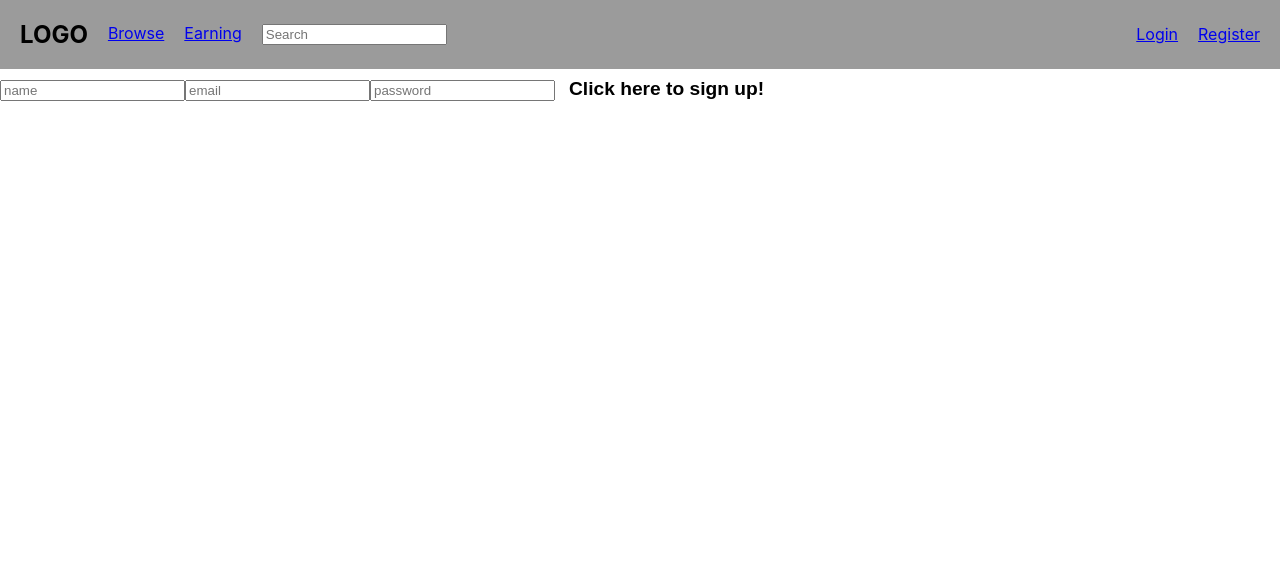
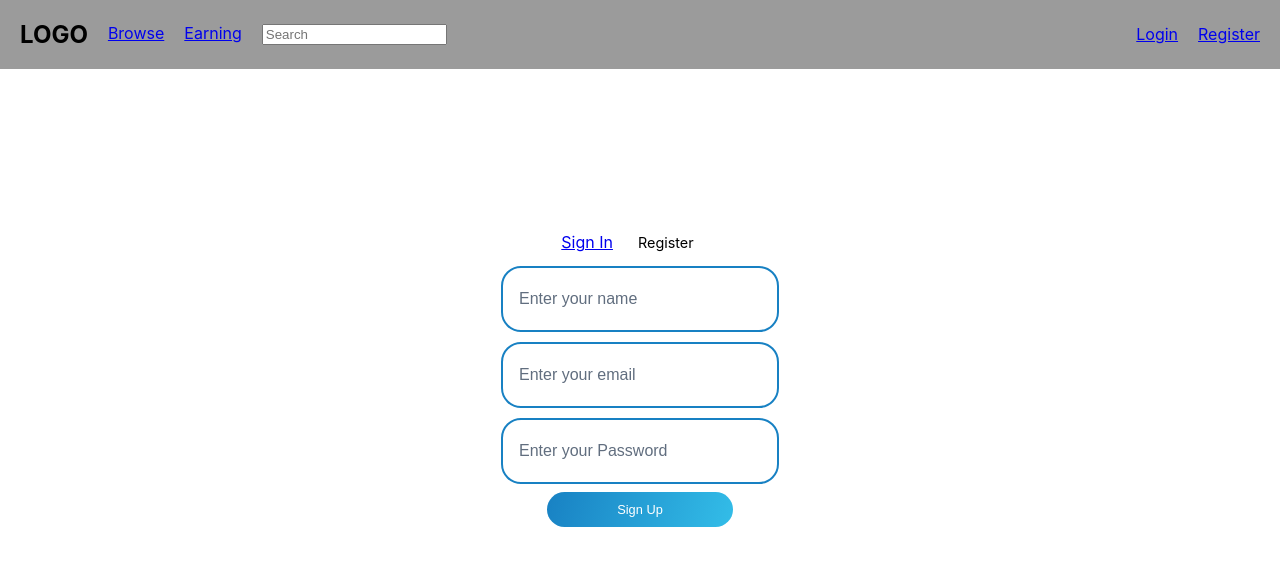
Before and after one commit to smokiebacon/attshapehackathon, a React (Create React App) app: page /register in a window 1280 px wide. Shown: the top 566 px of the page. Built offline with nearby package versions, Linux system fonts and the light colour scheme.

Commit message:
kevin deletes landing folder and js and adds register styling

```diff
--- /dev/null
+++ b/src/Components/Auth/Register/Register.css
@@ -0,0 +1,143 @@
+.sign-up {
+    display: block;
+    margin-bottom: 3rem;
+  }
+
+  .log-in {
+    margin: auto;
+    width: 50%;
+    padding: 10px;
+    margin-top: 4%
+  }
+
+  .App__Aside {
+    width: 50%;
+    background-color: #66DAC7;
+  }
+
+  .App__Form {
+    width: 50%;
+    background-color: #2E4158;
+    padding: 25px 40px;
+    overflow: auto;
+  }
+
+  /* .PageSwitcher {
+    margin-bottom: 3%;
+  } */
+
+  .pageSwitcher__item {
+    /* background-color: #4C5D72; */
+    color: #9DA6B1;
+    padding: 5px 25px;
+    cursor: pointer;
+    font-size: .9em;
+    border: none;
+    outline: none;
+    display: inline-block;
+    text-decoration: none;
+  }
+
+  .pageSwitcher__item--active {
+    /* background-color: #5ED0C0; */
+    color: black;
+  }
+
+  .pageSwitcher__item:first-child {
+    border-top-left-radius: 25px;
+    border-bottom-left-radius: 25px;
+  }
+  .pageSwitcher__item:last-child {
+    border-top-right-radius: 25px;
+    border-bottom-right-radius: 25px;
+  }
+
+  .formCenter {
+    margin-bottom: 100px;
+    text-align: center;
+    margin-top: 10rem;
+  }
+
+  .formTitle {
+    color: #707C8B;
+    font-weight: 300;
+    margin-bottom: 50px;
+  }
+
+  .formTitle__Link {
+    color: #707C8B;
+    text-decoration: none;
+    display: inline-block;
+    font-size: 1.7em;
+    margin: 0 10px;
+    padding-bottom: 5px;
+  }
+
+  .formTitle__link:first-child {
+    margin-left: 0;
+  }
+
+  .formTitle__link--Active {
+    color: white;
+    border-bottom: 1px solid #199087;
+  }
+
+  .formField {
+    /* padding-right: 2rem; */
+  }
+
+  .formField__label {
+    display: block;
+    text-transform: uppercase;
+    font-size: .9em;
+    color: white;
+  }
+  .formField__input {
+    width: 15%;
+    background-color: transparent;
+    /* border: none; */
+    color: black;
+    outline: none;
+    /* border-bottom: 1px solid #445366; */
+    font-size: 1em;
+    font-weight: 300;
+    margin-top: 10px;
+    width: 20%;
+    height: 60px;
+    border-radius: 20px;
+    padding-left: 1rem;
+    border: solid 2px #1881c3;
+  }
+
+  .formField__input::placeholder {
+    color: #616E7F;
+  }
+
+  .formField__button {
+    background-color: #52C4B9;
+    color: white;
+    border: none;
+    outline: none;
+    /* border-radius: 25px; */
+    padding: 10px 70px;
+    font-size: .8em;
+    font-weight: 500;
+
+    /* width: 299px;
+    height: 101px; */
+    border-radius: 50px;
+    background-image: linear-gradient(108deg, #1881c3, #33bde8);
+  }
+
+  .formField__link {
+    color: #66707D;
+    text-decoration: none;
+    display: inline-block;
+    border-bottom: 1.5px solid #225E62;
+    padding-bottom: 5px;
+  }
+
+
+  .FormCenter div:last-child {
+    margin-top: 1rem;
+  }
--- a/src/Components/Auth/Register/Register.js
+++ b/src/Components/Auth/Register/Register.js
@@ -1,5 +1,6 @@
 import React, { Component } from "react";
-import { withRouter } from "react-router-dom";
+import { withRouter, NavLink } from "react-router-dom";
+import "./Register.css"
 
 class Register extends Component {
   state = {
@@ -48,33 +49,52 @@ class Register extends Component {
 
   render() {
     return (
-      <div>
-        <form onSubmit={this.doHandleSubmit}>
+           <div className='formCenter'>
+                {/* <img id="relocater-logo" src="./logo.png" alt="Relocater Logo" title="Relocater Logo"></img> */}
+                <div className='pageSwitcher'>
+                <NavLink exact to="/login" activeClassName="pageSwitcher__item--active" className="ageSwitcher__item">Sign In</NavLink>
+                <NavLink exact to="/register" activeClassName="ageSwitcher__item--active" className="pageSwitcher__item pageSwitcher__item--active">Register</NavLink>
+                </div>
+                <form onSubmit={this.doHandleSubmit} className='formFields'>
+                    <div className='formField'>
+                        <label className='formField__label'></label>
                         <input
-            placeholder="name"
-            type="text"
-            name="name"
+                        type='text'
+                        placeholder='Enter your name'
+                        name='name'
                         value={this.state.name}
                         onChange={this.doHandleInput}
-            required
+                        className="formField__input"
                         />
+                    </div>
+
+                    <div className='formField'>
+                        <label className='formField__label'></label>
                         <input
-            placeholder="email"
-            type="text"
-            name="email"
+                        type='email'
+                        placeholder='Enter your email'
+                        name='email'
                         value={this.state.email}
                         onChange={this.doHandleInput}
-            required
+                        className="formField__input"
                         />
+                    </div>
+
+                    <div className='formField'>
+                        <label className='formField__label'></label>
                         <input
-            placeholder="password"
-            type="text"
-            name="password"
+                        type='password'
+                        placeholder='Enter your Password'
+                        name='password'
                         value={this.state.password}
                         onChange={this.doHandleInput}
-            required
+                        className="formField__input"
                         />
-          <button>Click here to sign up!</button>
+                    </div>
+
+                    <div className='formField'>
+                        <button className="formField__button">Sign Up</button>
+                    </div>
                 </form>
             </div>
     );
--- a/src/Components/Dashboard/Dashboard.js
+++ b/src/Components/Dashboard/Dashboard.js
@@ -3,16 +3,12 @@ import { Link } from 'react-router-dom'
 import './Dashboard.css'
 
 class Dashboard extends Component {
-    state = {
-        search: ''
-    }
 
-    doHandleInput = (e) => {
+    changeHandler = (e) => {
         this.setState({
-            [e.target.name]:  e.target.value
-        })
-    }
-
+          [e.target.name] : e.target.value
+        });
+      }
     render() {
         return (
             <div className="dashboard__maincontainer">
@@ -27,17 +23,42 @@ class Dashboard extends Component {
                     <div className="dashboard__userprofile">
                         <input className="dashboard__userprofile--searchbar" name="search" placeholder="Search"></input>
                         <div className="dashboard__userprofile--pictures">
-                            <Link to='/stats'>
-
-                            <img className="dashboard__userprofile--pictures1" alt="" src="https://images.unsplash.com/photo-1551843073-4a9a5b6fcd5f?ixlib=rb-1.2.1&auto=format&fit=crop&w=934&q=80" /></Link>
-                            <img className="dashboard__userprofile--pictures1" alt="" src="https://images.unsplash.com/photo-1551771825-1607dd0ad791?ixlib=rb-1.2.1&ixid=eyJhcHBfaWQiOjEyMDd9&auto=format&fit=crop&w=934&q=80" />
-                            <img className="dashboard__userprofile--pictures1" alt="" src="https://images.unsplash.com/photo-1551728339-499b333c5c43?ixlib=rb-1.2.1&ixid=eyJhcHBfaWQiOjEyMDd9&auto=format&fit=crop&w=934&q=80" />
-                            <img className="dashboard__userprofile--pictures1" alt="" src="https://images.unsplash.com/photo-1551854386-b42759a60dd0?ixlib=rb-1.2.1&ixid=eyJhcHBfaWQiOjEyMDd9&auto=format&fit=crop&w=934&q=80" />
-
-                            <img className="dashboard__userprofile--pictures1" alt="" src="https://images.unsplash.com/photo-1551833726-b6549cd73566?ixlib=rb-1.2.1&ixid=eyJhcHBfaWQiOjEyMDd9&auto=format&fit=crop&w=934&q=80" />
-                            <img className="dashboard__userprofile--pictures1" alt="" src="https://images.unsplash.com/photo-1551838030-f478473c9f0d?ixlib=rb-1.2.1&ixid=eyJhcHBfaWQiOjEyMDd9&auto=format&fit=crop&w=934&q=80" />
-                            <img className="dashboard__userprofile--pictures1" alt="" src="https://images.unsplash.com/photo-1483323323858-4916bde7bd5d?ixlib=rb-1.2.1&ixid=eyJhcHBfaWQiOjEyMDd9&auto=format&fit=crop&w=934&q=80" />
-
+                            <Link to='/live-match'>
+                                <img className="dashboard__userprofile--pictures1" alt="League of Legends" src="https://static-cdn.jtvnw.net/ttv-boxart/League%20of%20Legends-188x250.jpg" />
+                                <h6>League of Legends</h6>
+                            </Link>
+                            <Link to='/fortnight'>
+                                <img className="dashboard__userprofile--pictures1" alt="Fortnite" src="https://static-cdn.jtvnw.net/ttv-boxart/Fortnite-188x250.jpg" />
+                            <h6>Fortnite</h6>
+                            </Link>
+                            <Link to ='/apexlegends'>
+                                <img className="dashboard__userprofile--pictures1" alt="Apex Legends" src="https://static-cdn.jtvnw.net/ttv-boxart/Apex%20Legends-188x250.jpg" />
+                                <h6>Apex Legends</h6>
+                            </Link>
+                            <Link to="/cs:go">
+                                <img className="dashboard__userprofile--pictures1" alt="Counter-Strike:Global Offensive" src="https://static-cdn.jtvnw.net/ttv-boxart/Counter-Strike:%20Global%20Offensive-285x380.jpg" />
+                                <h6>Counter-Strike: Global Offensive</h6>
+                            </Link>
+                            <Link to ="/hearthstone">
+                                <img className="dashboard__userprofile--pictures1" alt="" src="https://static-cdn.jtvnw.net/ttv-boxart/Hearthstone-285x380.jpg" />
+                                <h6>Hearthstone</h6>
+                            </Link>
+                            <Link to ="/dota2">
+                                <img className="dashboard__userprofile--pictures1" alt="" src="https://static-cdn.jtvnw.net/ttv-boxart/Dota%202-285x380.jpg" />
+                                <h6>Dota 2</h6>
+                            </Link>
+                            <Link to ="/overwatch">
+                                <img className="dashboard__userprofile--pictures1" alt="" src="https://static-cdn.jtvnw.net/ttv-boxart/Overwatch-285x380.jpg" />
+                                <h6>Overwatch</h6>
+                            </Link>
+                            <Link to ="/starcraft2">
+                                <img className="dashboard__userprofile--pictures1" alt="" src="https://static-cdn.jtvnw.net/ttv-boxart/StarCraft%20II-285x380.jpg" />
+                                <h6>Starcraft 2</h6>
+                            </Link>
+                            <Link to ="/division2">
+                                <img className="dashboard__userprofile--pictures1" alt="" src="https://static-cdn.jtvnw.net/ttv-boxart/Tom%20Clancy%27s%20The%20Division%202-285x380.jpg" />
+                                <h6>Tom Clancy's Division 2</h6>
+                            </Link>
                         </div>
                     </div>
                 </div>
```
Also changed, not shown: src/Components/Landing/Landing.js (deleted, +0 -70 lines). Lines whose indentation alone changed are shown as unchanged.
